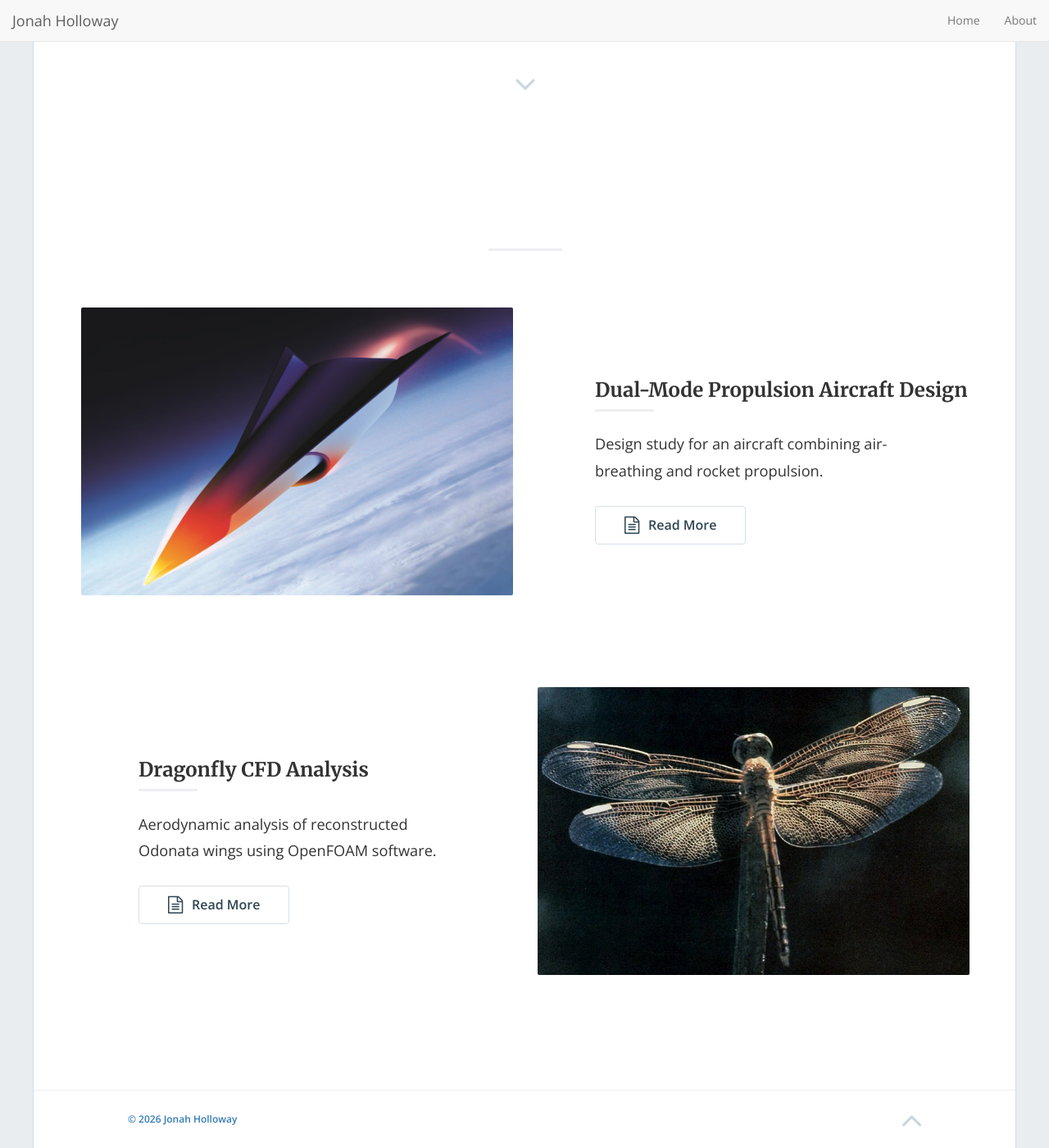
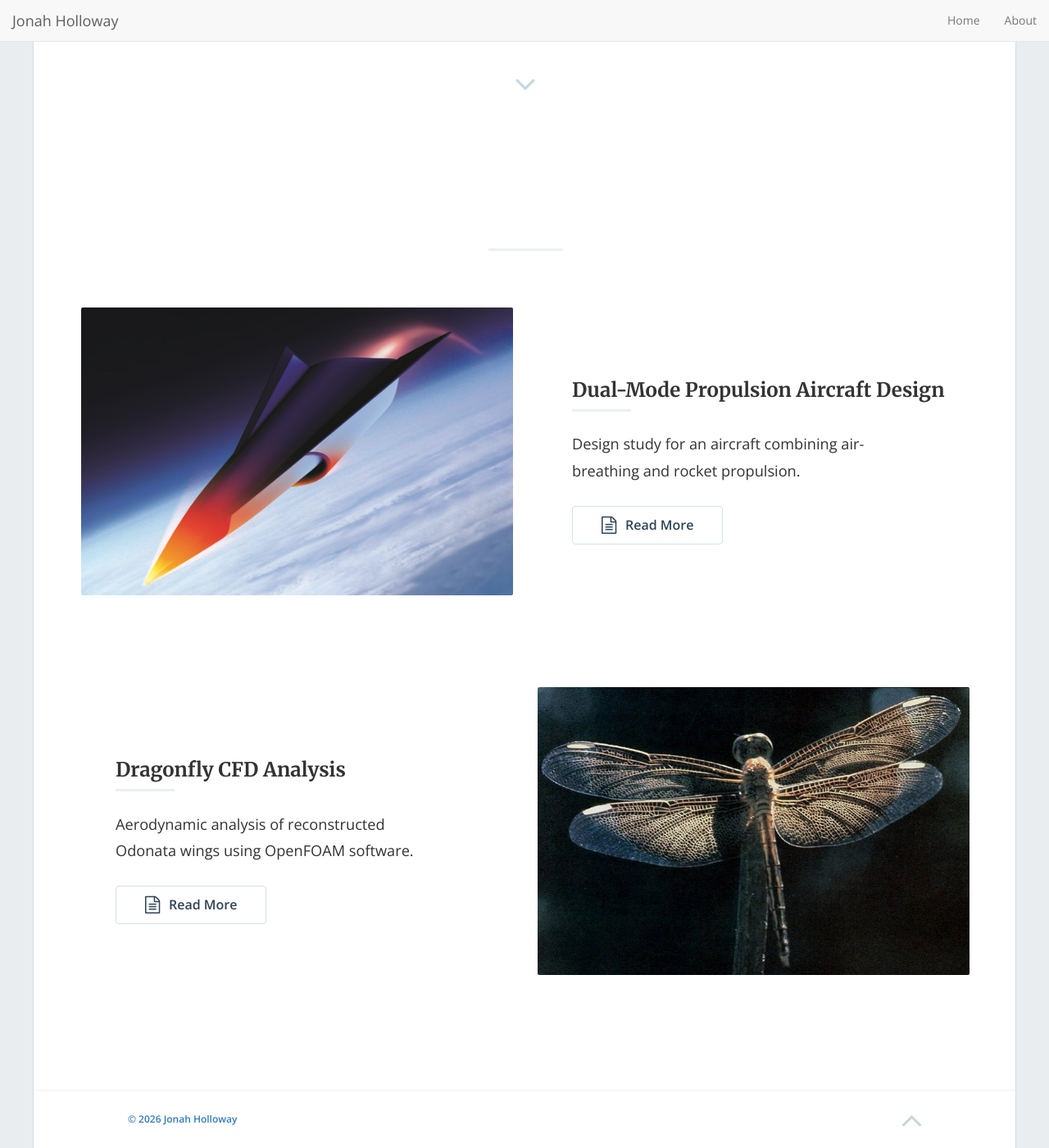
Before and after one commit to jonahholloway/jonahholloway.github.io, a Jekyll site: the page built from index.html, in a window 1280 px wide and 1400 px high, scrolled down 548 px. Shown: the whole window at 82% size. Built offline with Jekyll 4.4.1, drawn with Linux system fonts in a browser that asks for light colours; nearby versions of some CDN libraries; the list of posts is cut into pages by our own code.

Commit message:
Update style.scss

```diff
--- a/css/style.scss
+++ b/css/style.scss
@@ -268,7 +268,7 @@ button.btn, input.btn {
   }
   .content {
     margin-top: 3em;
-    margin-left: 5em;
+    margin-left: 3em;
     @include bp-xsmall {
       margin-left: 0;
     }
```
